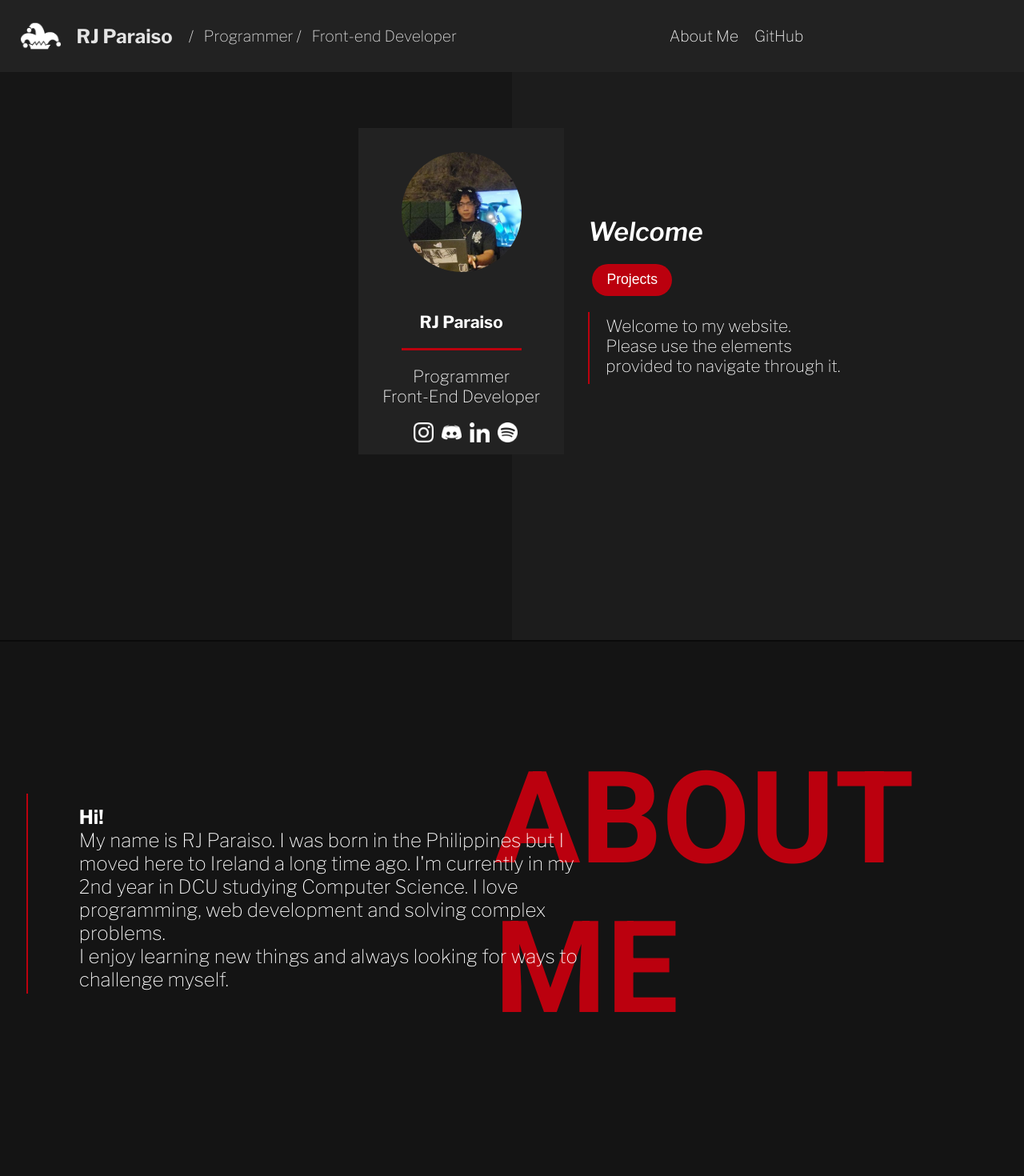
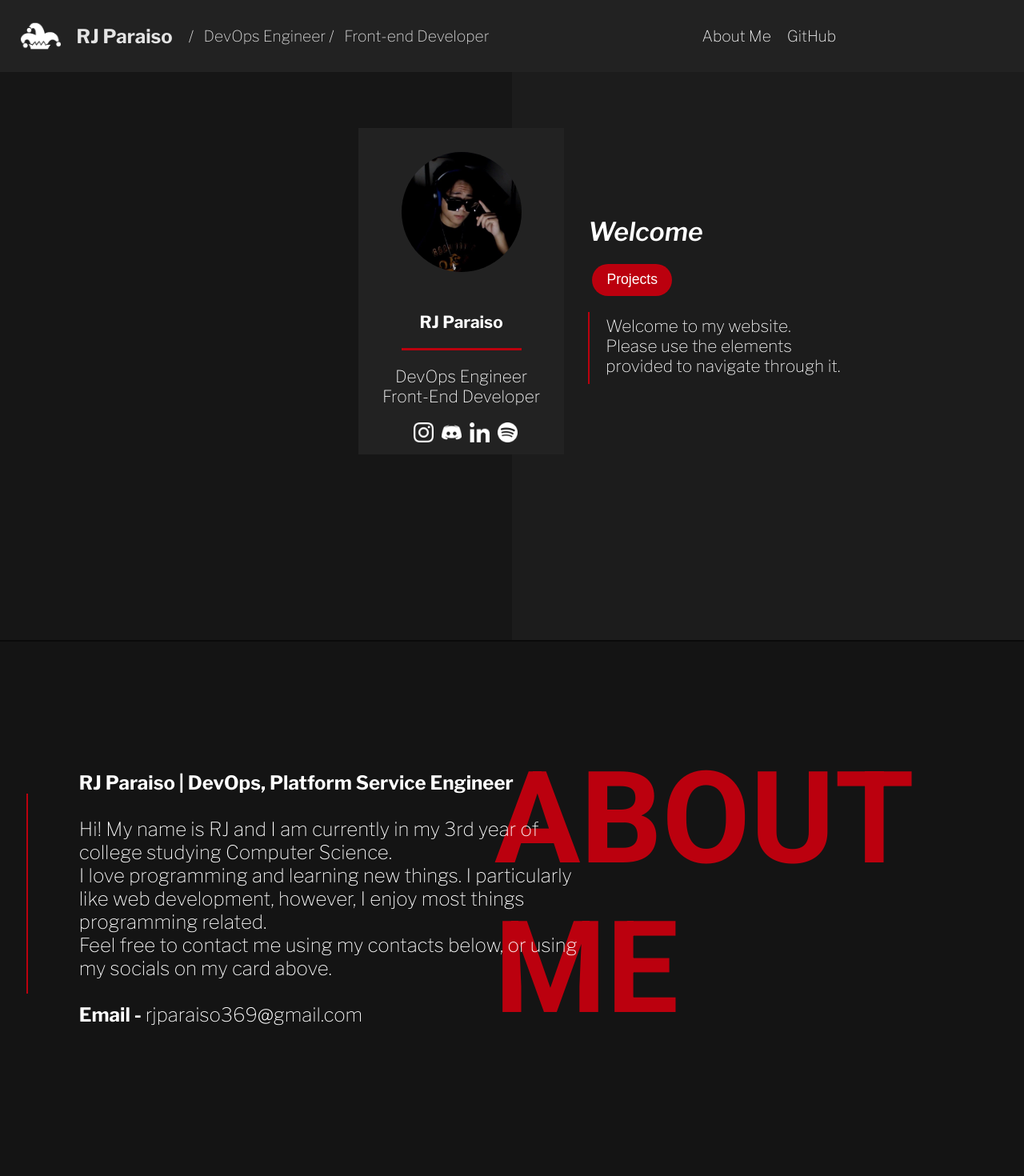
Before and after one commit to ThisIs-RJP/Personal-Website, a React (Create React App) app: page / in a window 1280 px wide. Shown: the top 1470 px of the page at 80% size. Built offline with nearby package versions, Linux system fonts and the light colour scheme; a web font is replaced by a local one.

Commit message:
feat: Minor changes to the animation + updated profile picture

```diff
--- a/src/App.css
+++ b/src/App.css
@@ -124,6 +124,7 @@
   text-align: center;
   align-items: center;
 }
+
 /* .links:hover {
   text-decoration: underline;
   color: #bb000e;
@@ -140,6 +141,7 @@
     transform: translateY(0px);
   }
 }
+
 /* ####################################### End of the navigation bar */
 /* ####################################### Start of profile background */
 
@@ -201,9 +203,11 @@
 .meBox {
   display: flex;
   flex-direction: column;
-  position: relative; /* Change to relative position */
-  z-index: 2; /* Ensure the z-index is higher than the backgrounds */
-  background-color:  #222222;
+  position: relative;
+  /* Change to relative position */
+  z-index: 2;
+  /* Ensure the z-index is higher than the backgrounds */
+  background-color: #222222;
   color: white;
   font-size: 130%;
   padding-left: 30px;
@@ -369,6 +373,10 @@
   animation: rotateTitle 0.5s forwards;
   font-size: 200%;
   margin-left: 20%;
+
+  opacity: 0;
+
+  animation-delay: 0.5s;
 }
 
 .containerTitle {
@@ -376,6 +384,7 @@
   justify-content: center;
   align-items: center;
 }
+
 .vertRedLine {
   margin-top: 10%;
   height: 0px;
@@ -395,6 +404,7 @@
   animation: fadeIn 1s forwards;
   animation-delay: 0.5s;
 }
+
 /* ######################################## Animation goes here */
 
 @keyframes rotateTitle {
@@ -415,7 +425,7 @@
   0% {
     opacity: 0;
     transform: translateY(-50px);
-    }
+  }
 
   100% {
     opacity: 1;
@@ -433,6 +443,7 @@
     height: 250px;
   }
 }
+
 /* ####################################### End of first block*/
 /* ####################################### Start of the footer*/
 
@@ -576,9 +587,11 @@
   .meBox {
     /* display: block; */
     flex-direction: column;
-    position: relative; /* Change to relative position */
-    z-index: 2; /* Ensure the z-index is higher than the backgrounds */
-    background-color:  #1c1c1c;
+    position: relative;
+    /* Change to relative position */
+    z-index: 2;
+    /* Ensure the z-index is higher than the backgrounds */
+    background-color: #1c1c1c;
     color: white;
     font-size: 100%;
     padding-left: 5%;
--- a/src/App.js
+++ b/src/App.js
@@ -51,7 +51,7 @@ function App() {
         <div class="navbar">
           <img src={joker} className='icon' />
           <span id="namePlace"><b>RJ Paraiso</b></span>
-          <span id="type"> /&nbsp;&nbsp; Programmer /&nbsp;&nbsp; Front-end Developer</span>
+          <span id="type"> /&nbsp;&nbsp; DevOps Engineer /&nbsp;&nbsp; Front-end Developer</span>
 
           <div className='navBoxBox'>
             <div id="moreContents">
@@ -89,7 +89,7 @@ function App() {
               <span id='namePlace2'>RJ Paraiso</span>
               <div id='redLine'></div>
               <div className='profileStuff'>
-                Programmer<br></br>Front-End Developer
+                DevOps Engineer<br></br>Front-End Developer
               </div>
 
               <div className='socials'>
@@ -187,11 +187,16 @@ function App() {
                 </div>
 
                 <div className='descriptionBesideTitle'>
-                  <b>Hi!</b><br></br>My name is RJ Paraiso. I was born in the Philippines but I moved here to
-                  Ireland a long time ago. I'm currently in my 2nd year in DCU studying Computer
-                  Science. I love programming, web development and solving complex problems.
-                  <br></br> I enjoy learning new things and always looking for ways to
-                  challenge myself.
+                  <b>RJ Paraiso | DevOps, Platform Service Engineer</b><br /><br />
+
+                  Hi! My name is RJ and I am currently in my 3rd year of college studying Computer Science.
+                  <br />
+                  I love programming and learning new things. I particularly like web development, however, I enjoy most things programming related.
+                  <br />
+                  Feel free to contact me using my contacts below, or using my socials on my card above.
+                  <br />
+                  <br />
+                  <b>Email - </b> rjparaiso369@gmail.com
                 </div>
               </div>
             }
```
Also changed, not shown: src/images/pfp.jpg, 1 other file (tests, documents, lock files or other folders).
